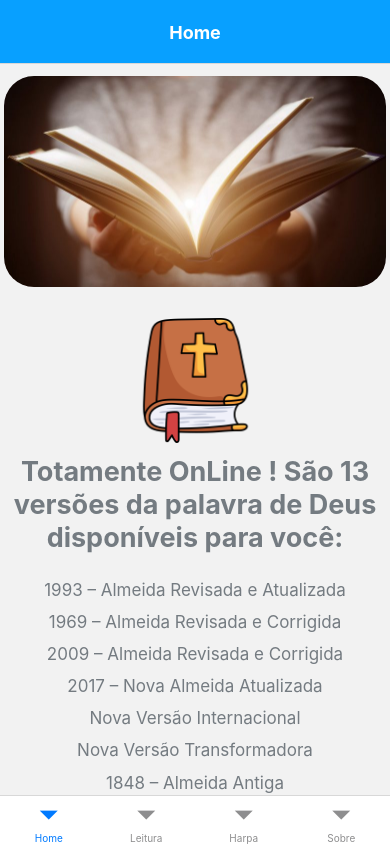
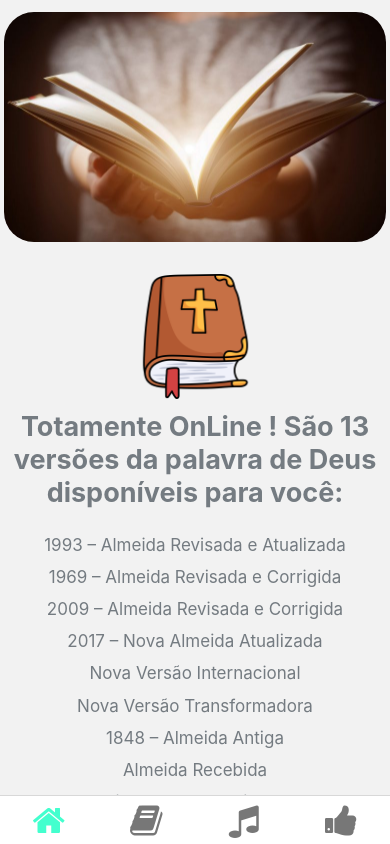
Before and after one commit to MarcoVercosa/Biblia-android, a React Native app: screen / in a window 390 px wide. Built offline with nearby package versions, Linux system fonts and the light colour scheme.

Commit message:
Biblia-React

```diff
--- a/app/components/modal/leitura/index.tsx
+++ b/app/components/modal/leitura/index.tsx
@@ -51,18 +51,18 @@ export default function ModalLeitura({ modalLeitura, OpenCloseModalLeitura }: IM
 
     //faz um loop no var que contem os dados da Api. faz um Find para armazenar os Obj respectivos ao valor selecionado e armazena no useState
     //valueSelect: valor campo selecionado - nameObject: nome da keyObject da var valoresArmazenados
-    //dataFetch: var onde estão armazenados os dados do campo buscados na Api - objDataFetch: nome da keyObject dentro do dataFetch
+    //dataFetch: var onde estão armazenados os dados do campo buscado na Api - objDataFetch: nome da keyObject dentro do dataFetch
     function ArmazenaSelecao(valueSelect: string, nameObject: string, dataFetch: Array<{}>, objDataFetch: string, functionLimpaCampo?: any) {
         setValoresArmazenados((prevState: any) => {
             return {
                 ...prevState, [nameObject]: dataFetch.find((data: any) => data[objDataFetch] == valueSelect ? data : "")
             }
         })
-        //limpa os demais campos
+        //limpa os demais campos se estivem dados
         if (functionLimpaCampo == "testamentoLimpaCampos") {
             return valoresArmazenados.testamentoLimpaCampos()
         }
-        //limpa os demais campos
+        //limpa os demais campos se estivem dados
         if (functionLimpaCampo == "livroLimpaCampos") {
             return valoresArmazenados.livroLimpaCampos()
         }
--- a/app/pages/harpa/index.tsx
+++ b/app/pages/harpa/index.tsx
@@ -1,5 +1,5 @@
-import React, { useState, useRef } from "react"
-import { View, Text, SafeAreaView, Image, TouchableOpacity, FlatList } from "react-native"
+import React, { useState } from "react"
+import { View, Text, SafeAreaView, Image, TouchableOpacity, FlatList, Share } from "react-native"
 import { GetApi } from "../../api";
 import { ModalHino } from "../../components/modal/hino";
 import { styles } from "./style"
@@ -20,6 +20,15 @@ export default function Harpa(): JSX.Element {
     const [modalHinoSelect, setModalHinoSelect] = useState<boolean>(false)
     const [letraBuscaAPI, setLetraBuscaAPI] = useState<Array<IRetorno>>([])
     const [loading, setLoading] = useState<boolean>(false)
+
+    function onClick(titulo: string, nmeroHino: string) {
+        Share.share({
+            message: `Hino da harpa: ${titulo} - ${nmeroHino}`,
+            url: 'http://vidadafonte.com.br/harpacrista',
+            title: `${titulo} - ${nmeroHino}`
+        },
+        )
+    }
 
 
     async function OpenCloseModalHino(numeroHino: boolean | Number) {
@@ -56,13 +65,26 @@ export default function Harpa(): JSX.Element {
                     <>
                         <Text style={styles.tituloLetraHino}>
                             {letraBuscaAPI[0].titulo} - {letraBuscaAPI[0].numero}
+
                         </Text>
+                        <TouchableOpacity style={styles.conteudoLetraHinoButtonShare}
+                            onPressOut={() => { onClick(letraBuscaAPI[0].titulo, String(letraBuscaAPI[0].numero)) }}
+                        >
+                            <Image
+                                source={require("../../assets/images/share.jpg")}
+                                style={styles.conteudoLetraHinoShare}
+                            />
+                        </TouchableOpacity>
+
                         <FlatList
                             contentContainerStyle={styles.renderizaConteudos}
                             data={letraBuscaAPI[0].letra}
-                            renderItem={({ item }: any) => <Text style={styles.conteudoLetraHino}>{item}</Text>}
+                            renderItem={({ item }: any) => <Text style={styles.conteudoLetraHino}
+
+                            >{item}</Text>}
                             keyExtractor={(item, index): any => index}
                         />
+
                     </>
                 }
             </View>
--- a/app/pages/harpa/style.tsx
+++ b/app/pages/harpa/style.tsx
@@ -25,17 +25,29 @@ const styles = StyleSheet.create({
     },
     viewLetraHino: {
         height: "85.5%",
-        backgroundColor: "#00e3ab",
-        borderRadius: 50,
         width: "95%",
-        marginTop: "5%",
-        alignSelf: "center"
+        alignSelf: "center",
+
     },
     tituloLetraHino: {
         fontSize: 32,
         textAlign: "center",
-        marginTop: "10%",
-        marginBottom: "5%"
+        marginTop: "5%",
+        marginBottom: "5%",
+        height: "14%",
+
+    },
+    conteudoLetraHinoButtonShare: {
+        height: "8%",
+        justifyContent: "center",
+        alignItems: "flex-start",
+        width: "13%"
+    },
+    conteudoLetraHinoShare: {
+        height: 40,
+        width: 40,
+
+
     },
     renderizaConteudos: {
         width: "95%"
@@ -43,8 +55,10 @@ const styles = StyleSheet.create({
     conteudoLetraHino: {
         width: "100%",
         textAlign: "center",
-        fontSize: 18,
-    }
+        fontSize: 20,
+        color: "black"
+    },
+
 })
 
 export { styles }
--- a/app/pages/sobre/index.tsx
+++ b/app/pages/sobre/index.tsx
@@ -15,10 +15,9 @@ export default function Sobre(): JSX.Element {
                     <Text style={styles.viewConteudo}>  E como gosto muito de tecnologia, resolvi criar algo relacionado que agradasse a Deus.</Text>
                     <Text style={styles.viewConteudo}> E foi com muito orgulho e suor que criei o site FONTE DE VIDA, para que você possa de forma dinâmica, fácil e intuitiva
                         ler a palavra de Deus, pois Sua palavra é vida e vida em abunbdância e deve ser acessível de forma prática e fácil. </Text>
-                    <Text style={styles.viewConteudo}>  O site FONTE DE VIDA foi criado para poder levar a palavra, conhecimento e a vontade de Deus para qualquer lugar do mundo. </Text>
+                    <Text style={styles.viewConteudo}>  O site FONTE DE VIDA e o aplicativo foram criadoa para poderem levar a palavra, conhecimento e a vontade de Deus para qualquer lugar do mundo. </Text>
                     <Text style={styles.viewConteudo}> Aqui você tem acesso às 13 versões da biblia sagrada totalmente online.</Text>
-                    <Text style={styles.viewConteudo}> O site FONTE DE VIDA permite você a encontrar de forma fácil o livro, capítulo e versículo e também via pesquisa por palavra,</Text>
-                    <Text style={styles.viewConteudo}> onde a pesquisa lhe mostrará livro, capítulo e versículo relacionado a palavra desejada e te direcionará até o caminho correto onde se encontra na bíblia.</Text>
+                    <Text style={styles.viewConteudo}> O site FONTE DE VIDAe o aplcativo permitem você a encontrar de forma fácil o livro, capítulo e versículo.</Text>
 
                     <Text style={styles.viewConteudo}> Há também acesso aos 524 Hinos da Harpa Cristã. </Text>
                     <Text style={styles.viewConteudo}> Onde você pode buscar o hino desejado tanto por número, quanto pela pesquisa por palavra contida no Hino.</Text>
--- a/app/routes/index.tsx
+++ b/app/routes/index.tsx
@@ -1,7 +1,6 @@
 import * as React from "react"
-
+import FontAwesome from 'react-native-vector-icons/FontAwesome';
 import { NavigationContainer } from '@react-navigation/native';
-import { createNativeStackNavigator } from '@react-navigation/native-stack';
 import { createBottomTabNavigator } from '@react-navigation/bottom-tabs';
 
 
@@ -15,37 +14,63 @@ export default function Routes(): JSX.Element {
 
     return (
         <NavigationContainer>
-            <Tab.Navigator>
+            <Tab.Navigator
+                screenOptions={({ route }) => ({
+                    tabBarIcon: ({ color, size }) => {
+                        let iconName;
+
+                        switch (route.name) {
+                            case 'Home':
+                                iconName = 'home';
+                                break;
+                            case 'Leitura':
+                                iconName = 'book';
+                                break;
+                            case 'Harpa':
+                                iconName = 'music';
+                                break;
+                            case 'Sobre':
+                                iconName = 'thumbs-up';
+                                break;
+                            default:
+                                iconName = 'circle';
+                                break;
+                        }
+
+                        return <FontAwesome name={iconName} size={35} color={color} />;
+                    },
+                    tabBarActiveTintColor: '#43ffce',
+                    tabBarInactiveTintColor: "#777",
+                })}
+
+            >
+
                 <Tab.Screen name="Home" component={Home}
                     options={{
-                        title: 'Home',
-                        headerStyle: {
-                            backgroundColor: "#08a0ff",
-                        },
-                        headerTintColor: '#fff',
-                        headerTitleStyle: {
-                            fontWeight: 'bold',
-                        },
-                        headerTitleAlign: "center",
+                        title: '',
+                        headerShown: false,
                     }}
                 />
                 <Tab.Screen name="Leitura" component={Leitura}
                     options={{
-                        headerShown: false
+                        title: '',
+                        headerShown: false,
+
                     }}
                 />
                 <Tab.Screen name="Harpa" component={Harpa}
                     options={{
+                        title: '',
                         headerShown: false
                     }}
                 />
                 <Tab.Screen name="Sobre" component={Sobre}
                     options={{
+                        title: '',
                         headerShown: false
                     }}
                 />
             </Tab.Navigator>
-
         </NavigationContainer>
 
     )
--- a/package.json
+++ b/package.json
@@ -19,7 +19,8 @@
     "react": "17.0.2",
     "react-native": "0.67.2",
     "react-native-safe-area-context": "^3.4.1",
-    "react-native-screens": "^3.12.0"
+    "react-native-screens": "^3.12.0",
+    "react-native-vector-icons": "^9.1.0"
   },
   "devDependencies": {
     "@babel/core": "^7.12.9",
@@ -27,6 +28,7 @@
     "@react-native-community/eslint-config": "^2.0.0",
     "@types/jest": "^26.0.23",
     "@types/react-native": "^0.66.15",
+    "@types/react-native-vector-icons": "^6.4.10",
     "@types/react-test-renderer": "^17.0.1",
     "@typescript-eslint/eslint-plugin": "^5.7.0",
     "@typescript-eslint/parser": "^5.7.0",
```
Also changed, not shown: app/assets/images/share.jpg (added), melhorias.txt (added), 78 other files (tests, documents, lock files or other folders).
